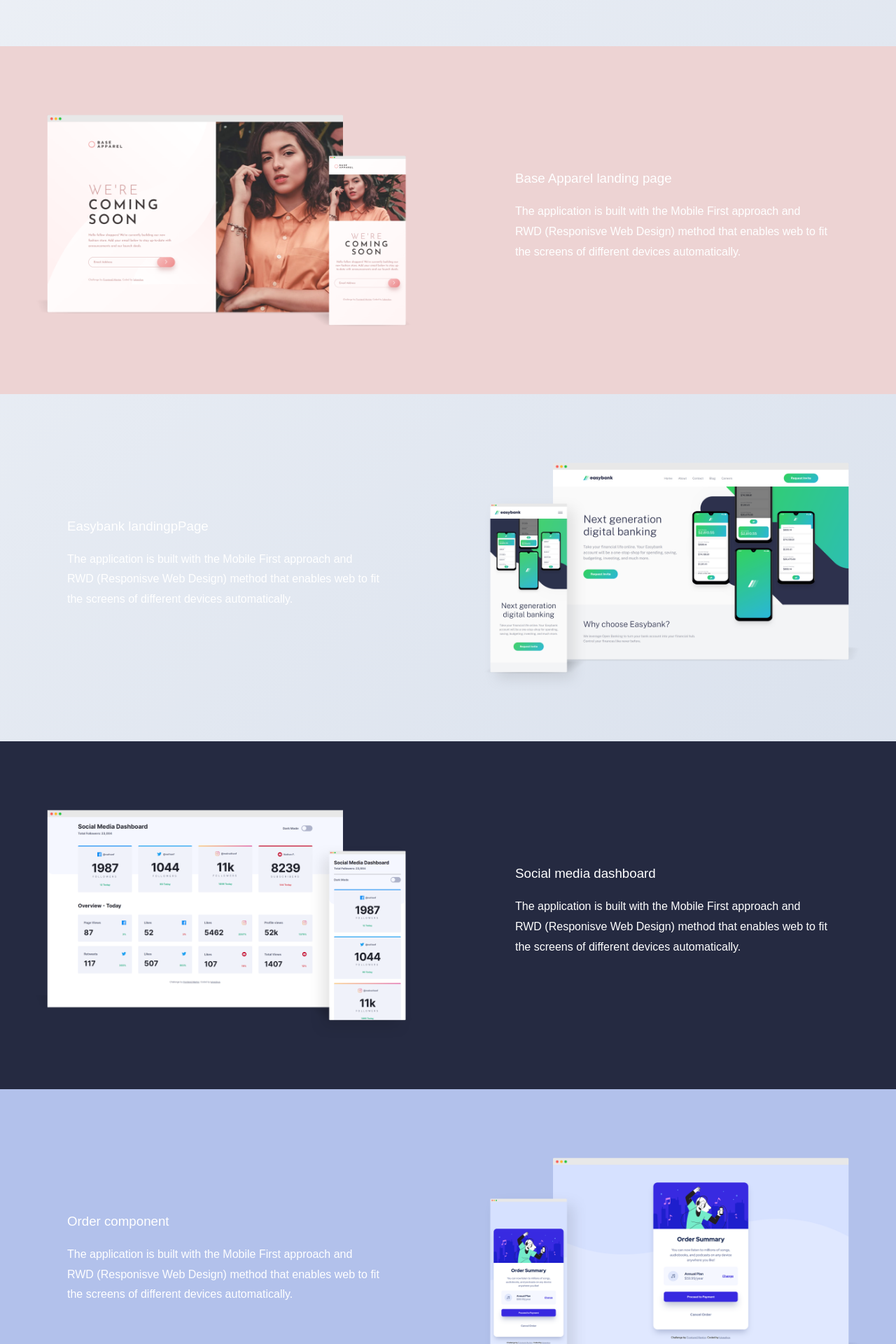
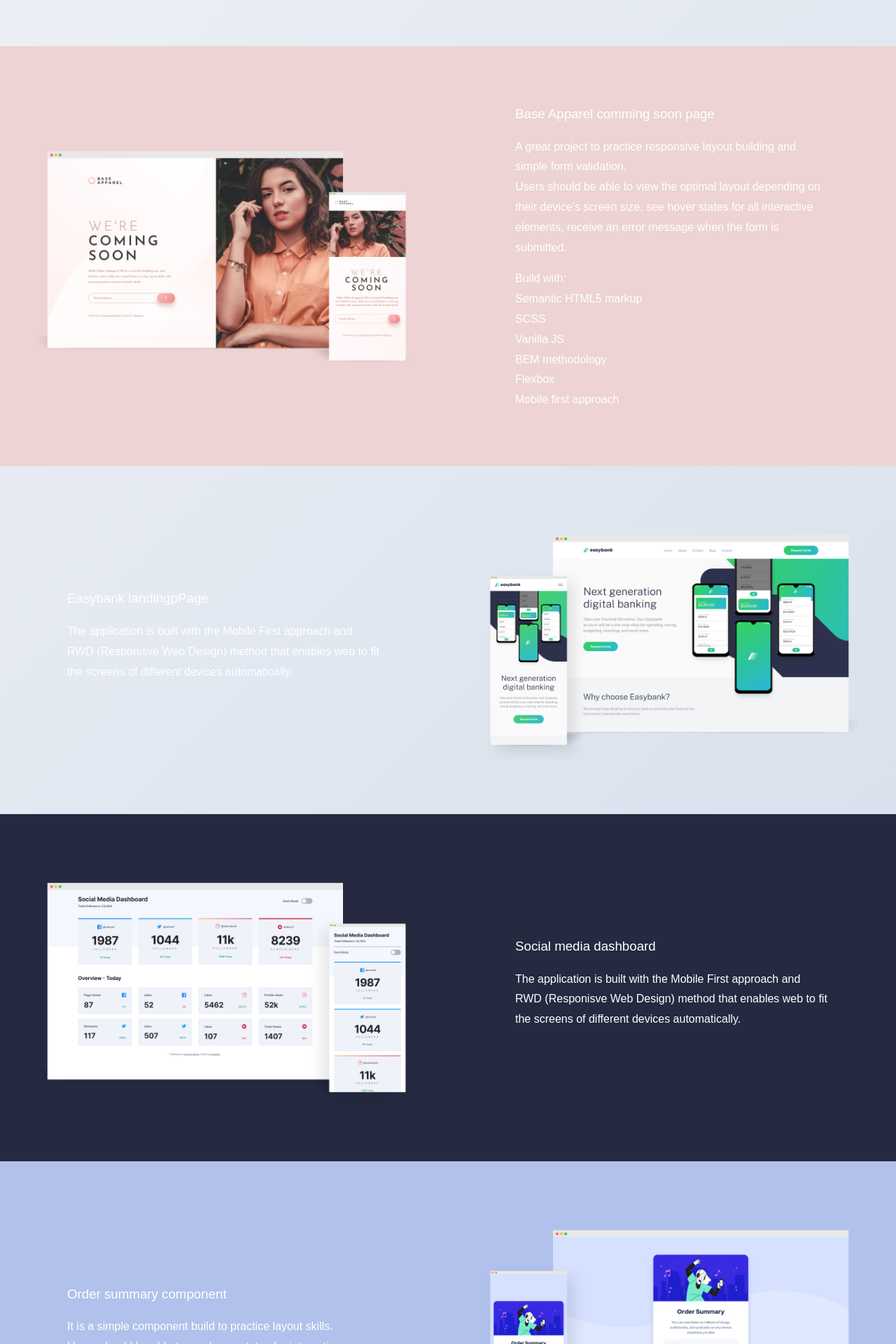
Before and after one commit to lukaszkus/lk-portfolio, a React (Create React App) app: page /work/fm-solutions in a window 1280 px wide. Shown: the part 1380-3300 px from the top of the page at 70% size. Built offline with nearby package versions, Linux system fonts and the light colour scheme.

Commit message:
update solutions

```diff
--- a/src/work/FrontendMentor.js
+++ b/src/work/FrontendMentor.js
@@ -160,12 +160,20 @@ const TextItem = styled.article`
   line-height: 1.8;
   font-family: "Poppins", sans-serif;
 
-  h3 {
+  ul {
+    list-style: none;
+  }
+
+  h3,
+  ul {
     font-weight: 400;
   }
-  p {
+  p,
+  li {
     font-size: 1rem;
     font-weight: 300;
+  }
+  p {
     padding: 1rem 0;
   }
 
@@ -240,16 +248,28 @@ function FrontendMentor({ offset }) {
           <ImageItem data-aos="fade-up">
             <img
               src="../images/fm/fm-base-apparel.png"
-              alt="Base Apparel landing page"
+              alt="Base Apparel comming soon page"
             />
           </ImageItem>
           <TextItem data-aos="fade-up">
-            <h3>Base Apparel landing page</h3>
+            <h3>Base Apparel comming soon page</h3>
             <p>
-              The application is built with the Mobile First approach and RWD
-              (Responisve Web Design) method that enables web to fit the screens
-              of different devices automatically.
+              A great project to practice responsive layout building and simple
+              form validation.
+              <br />
+              Users should be able to view the optimal layout depending on their
+              device's screen size, see hover states for all interactive
+              elements, receive an error message when the form is submitted.
             </p>
+            <ul>
+              Build with:
+              <li>Semantic HTML5 markup</li>
+              <li>SCSS</li>
+              <li>Vanilla JS</li>
+              <li>BEM methodology</li>
+              <li>Flexbox</li>
+              <li>Mobile first approach</li>
+            </ul>
           </TextItem>
         </Grid>
       </Section>
@@ -295,17 +315,17 @@ function FrontendMentor({ offset }) {
       <Section bgColor="#b2c1eb" data-aos="fade-up">
         <Grid>
           <TextItem data-aos="fade-up">
-            <h3>Order component</h3>
+            <h3>Order summary component</h3>
             <p>
-              The application is built with the Mobile First approach and RWD
-              (Responisve Web Design) method that enables web to fit the screens
-              of different devices automatically.
+              It is a simple component build to practice layout skills.
+              <br /> Users should be able to see hover states for interactive
+              elements.
             </p>
           </TextItem>
           <ImageItem data-aos="fade-up">
             <img
               src="../images/fm/fm-order-component.png"
-              alt="Order component"
+              alt="Order summary component"
             />
           </ImageItem>
         </Grid>
```
